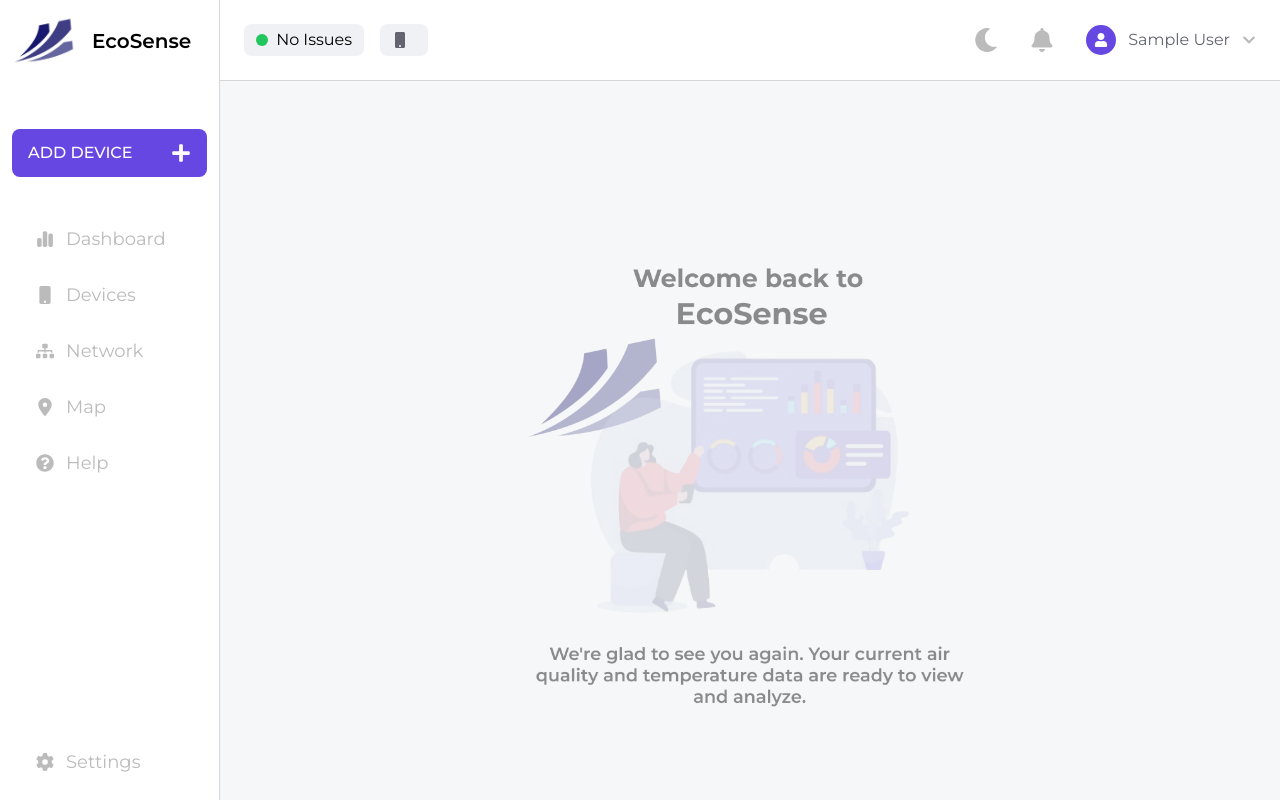
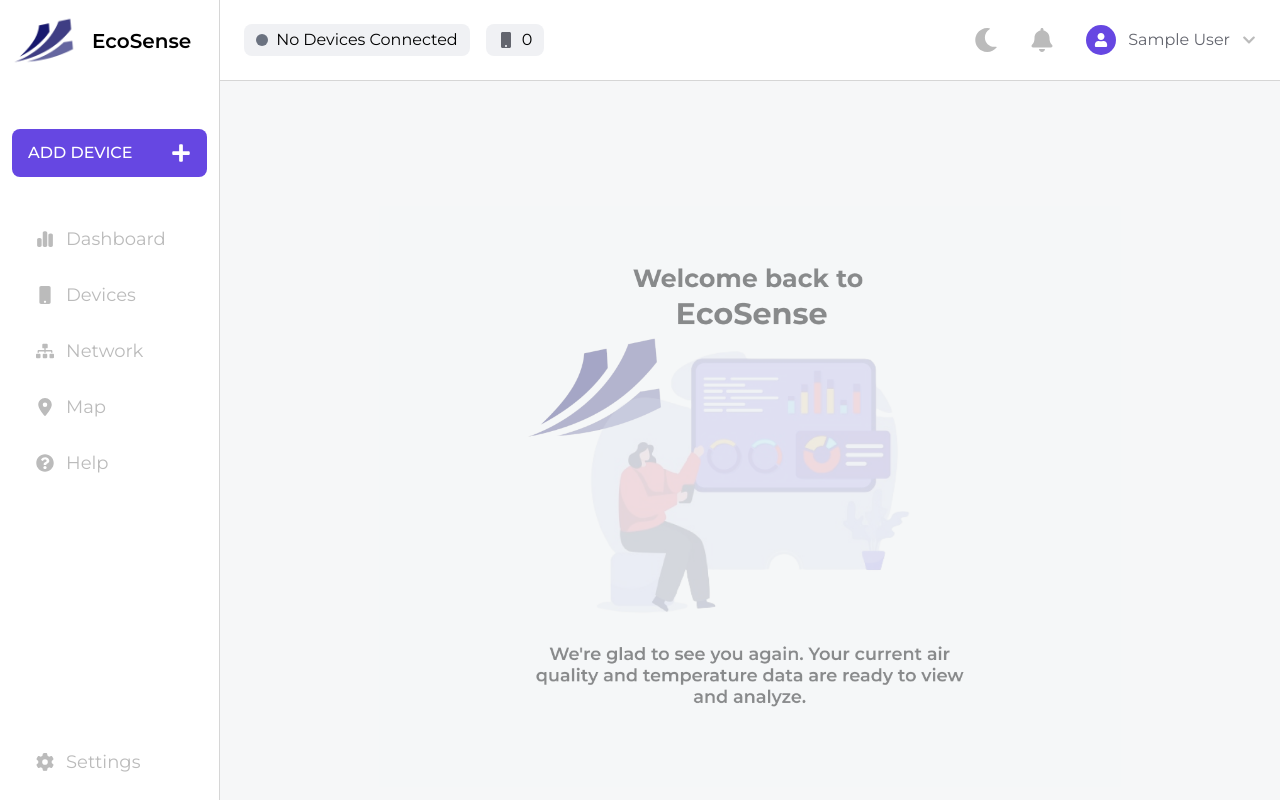
Before and after one commit to Xylight0/EcoSense, a React (Vite) app: page / in a window 1280 px wide. Built offline with nearby package versions, Linux system fonts and the light colour scheme; no server answers; the database is empty; sample sign-in values are in the browser's storage.

Commit message:
Feature: show system status

```diff
--- a/src/components/topbar.jsx
+++ b/src/components/topbar.jsx
@@ -13,10 +13,13 @@ import { useContext, useEffect, useRef, useState } from "react";
 import { Context } from "../AuthConext";
 import useOutsideAlerter from "../hooks/useOutsideAlerter";
 import { getRealtimeDocumentData } from "../api/getRealtimeDocumentData";
+import getDocumentData from "../api/getDocumentData";
+import moment from "moment";
 
 export default function Topbar() {
-  const [deviceIDs, setDeviceIDs] = useState(0);
+  const [deviceIDs, setDeviceIDs] = useState([]);
   const { user } = useContext(Context);
+  const [deviceStatus, setDeviceStatus] = useState([]);
 
   useEffect(() => {
     const unsubscribe = getRealtimeDocumentData(
@@ -31,18 +34,81 @@ export default function Topbar() {
         unsubscribe();
       }
     };
-  // eslint-disable-next-line react-hooks/exhaustive-deps
+    // eslint-disable-next-line react-hooks/exhaustive-deps
   }, []);
+
+  const [allDeviceData, setAllDeviceData] = useState([]);
+
+  useEffect(() => {
+    getAllDeviceData();
+    // eslint-disable-next-line react-hooks/exhaustive-deps
+  }, [deviceIDs]);
+
+  async function getAllDeviceData() {
+    const newArr = [];
+    for (let i = 0; i < deviceIDs.length; i++) {
+      let deviceData = await getDocumentData({
+        collectionName: "devices",
+        id: deviceIDs[i],
+      });
+
+      newArr.push({ data: deviceData, id: deviceIDs[i] });
+    }
+
+    setAllDeviceData(newArr);
+  }
+
+  useEffect(() => {
+    const newArr = [];
+    for (let i = 0; i < allDeviceData.length; i++) {
+      const status = deviceOnline(
+        allDeviceData[i]?.data?.temperature?.slice(-1)[0]
+      );
+      newArr.push(status || false);
+    }
+    setDeviceStatus(newArr);
+  }, [allDeviceData]);
+
+  const deviceOnline = (timestamp) => {
+    if (!timestamp) return;
+    timestamp = timestamp?.time;
+    const now = moment();
+    const time = moment.unix(timestamp);
+    return now.diff(time, "minutes") < 1.2;
+  };
+
+  function getStatusText() {
+    if (deviceStatus?.length === 0) return "No Devices Connected";
+    console.log(deviceStatus);
+    return deviceStatus?.includes(false)
+      ? deviceStatus?.includes(true)
+        ? "System Issues"
+        : "System Offline"
+      : "System Running";
+  }
+
+  function getStatusColor() {
+    if (deviceStatus?.length === 0) return "bg-gray-500";
+    return deviceStatus?.includes(false)
+      ? deviceStatus?.includes(true)
+        ? "bg-orange-400"
+        : "bg-red-400"
+      : "bg-green-400";
+  }
 
   return (
     <div className="flex flex-row items-center justify-between p-6 w-full border-b-[1px] border-custom-border bg-white">
       <div className="flex flex-row gap-4">
-        <StatusElement text="No Issues">
-          <div className="w-3 h-3 rounded-full bg-green-500" />
-        </StatusElement>
-        <StatusElement text={deviceIDs?.length}>
-          <FaMobile className="text-custom-gray" />
-        </StatusElement>
+        <Link to="devices">
+          <StatusElement text={getStatusText()}>
+            <div className={"w-3 h-3 rounded-full " + getStatusColor()} />
+          </StatusElement>
+        </Link>
+        <Link to="devices">
+          <StatusElement text={deviceIDs?.length}>
+            <FaMobile className="text-custom-gray" />
+          </StatusElement>
+        </Link>
       </div>
       <div className="flex flex-row items-center gap-8">
         <FunctionalElement>
@@ -120,7 +186,7 @@ function ProfileElement() {
 
 function StatusElement({ children, text }) {
   return (
-    <div className="bg-custom-very-light-gray px-3 py-1 rounded-lg flex flex-row items-center gap-2">
+    <div className="bg-custom-very-light-gray cursor-pointer px-3 py-1 rounded-lg flex flex-row items-center gap-2">
       <div>{children}</div>
       <div>{text}</div>
     </div>
--- a/src/routes/dashboard.jsx
+++ b/src/routes/dashboard.jsx
@@ -137,7 +137,7 @@ function ToolBarElement({
   const deviceOnline = (timestamp) => {
     const now = moment();
     const time = moment.unix(timestamp);
-    return now.diff(time, "minutes") < 1;
+    return now.diff(time, "minutes") < 1.2;
   };
 
   return (
--- a/src/routes/devices.jsx
+++ b/src/routes/devices.jsx
@@ -42,9 +42,11 @@ export default function Devices() {
 
   function renderDeviceList() {
     const deviceOnline = (timestamp) => {
+      if (!timestamp) return;
+      timestamp = timestamp[0].time;
       const now = moment();
       const time = moment.unix(timestamp);
-      return now.diff(time, "minutes") < 1;
+      return now.diff(time, "minutes") < 1.2;
     };
 
     return allDeviceData.map((device, index) => {
```
